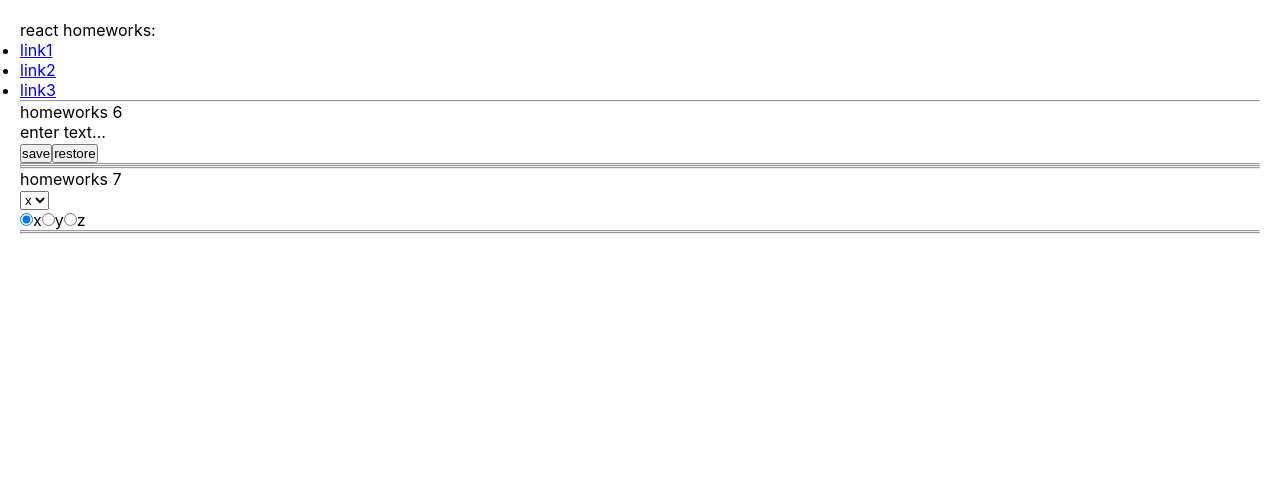
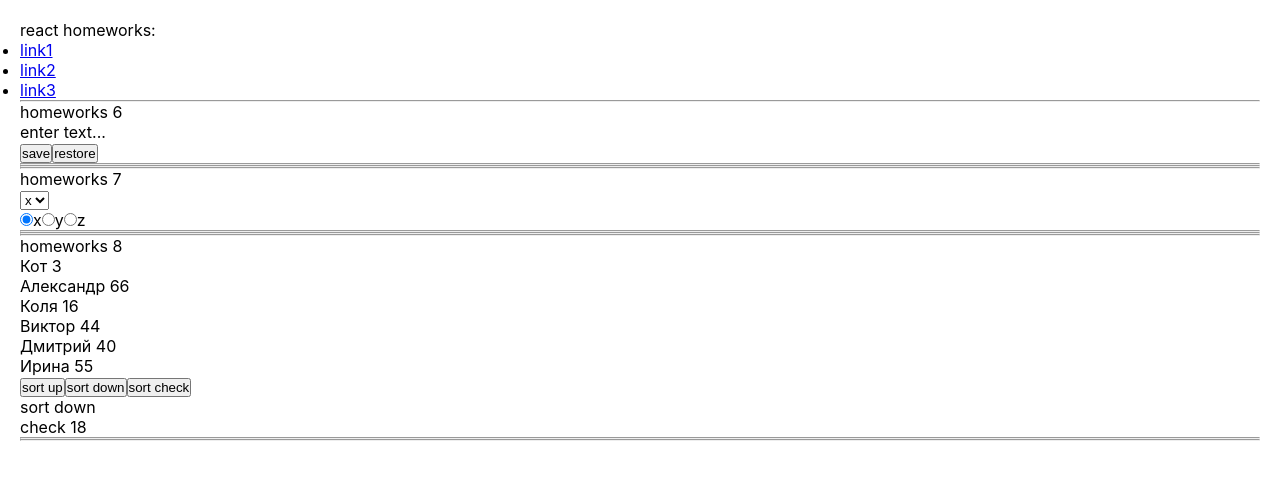
Before and after one commit to mates4352/React-tasks-Ignat, a React (Create React App) app: page / in a window 1280 px wide. Shown: the top 480 px of the page. Built offline with nearby package versions, Linux system fonts and the light colour scheme.

Commit message:
Add lesson 8

```diff
--- a/src/p1-main/m1-ui/u1-app/App.tsx
+++ b/src/p1-main/m1-ui/u1-app/App.tsx
@@ -3,6 +3,7 @@ import s from './App.module.css'
 import HW5 from "../../../p2-homeworks/h5/HW5";
 import HW6 from '../../../p2-homeworks/h6/HW6';
 import HW7 from "../../../p2-homeworks/h7/HW7";
+import HW8 from "../../../p2-homeworks/h8/HW8";
 
 function App() {
    return (
@@ -11,6 +12,7 @@ function App() {
           <HW5/>
           <HW6/>
           <HW7/>
+          <HW8/>
        </div>
    );
 }
--- a/src/p2-homeworks/h8/HW8.tsx
+++ b/src/p2-homeworks/h8/HW8.tsx
@@ -2,9 +2,11 @@ import React, {useState} from 'react'
 import {homeWorkReducer} from './bll/homeWorkReducer'
 import SuperButton from '../h4/common/c2-SuperButton/SuperButton'
 
-// export type UserType =
+export type UserType = Array<User>
 
-const initialPeople = [
+export type User = {_id: number, name: string, age: number}
+
+const initialPeople: UserType = [
     {_id: 0, name: 'Кот', age: 3},
     {_id: 1, name: 'Александр', age: 66},
     {_id: 2, name: 'Коля', age: 16},
@@ -14,16 +16,18 @@ const initialPeople = [
 ]
 
 function HW8() {
-    const [people, setPeople] = useState<any>(initialPeople) // need to fix any
+    const [people, setPeople] = useState<UserType>(initialPeople) // need to fix any
 
     // need to fix any
-    const finalPeople = people.map((p: any) => (
+    const finalPeople = people.map((p: User) => (
         <div key={p._id}>
-            some name, age
+           {p.name} {p.age}
         </div>
     ))
 
     const sortUp = () => setPeople(homeWorkReducer(initialPeople, {type: 'sort', payload: 'up'}))
+    const sortDown = () => setPeople(homeWorkReducer(initialPeople, {type: 'sort', payload: 'down'}))
+    const sortCheck = () => setPeople(homeWorkReducer(initialPeople, {type: 'check', payload: 18}))
 
     return (
         <div>
@@ -33,7 +37,9 @@ function HW8() {
             {/*should work (должно работать)*/}
             {finalPeople}
 
-            <div><SuperButton onClick={sortUp}>sort up</SuperButton></div>
+            <SuperButton onClick={sortUp}>sort up</SuperButton>
+            <SuperButton onClick={sortDown}>sort down</SuperButton>
+            <SuperButton onClick={sortCheck}>sort check</SuperButton>
             <div>sort down</div>
             check 18
 
--- a/src/p2-homeworks/h8/bll/homeWorkReducer.ts
+++ b/src/p2-homeworks/h8/bll/homeWorkReducer.ts
@@ -1,12 +1,34 @@
-export const homeWorkReducer = (state: any, action: any): any => { // need to fix any
+import {UserType} from "../HW8";
+
+type actionType = actionSortUp | actionSortDown | actionSortCheck;
+type actionSortUp = {type: 'sort', payload: 'up'};
+type actionSortDown = {type: 'sort', payload: 'down'};
+type actionSortCheck = {type: 'check', payload: 18};
+
+export const homeWorkReducer = (state: UserType, action: actionType): UserType => { // need to fix any
     switch (action.type) {
         case 'sort': {
-            // need to fix
-            return state
+            const newState = [...state]
+            return newState.sort((a, b) => {
+                let nameA= a.name.toLowerCase(), nameB=b.name.toLowerCase()
+                if(action.payload === 'up'){
+                    if (nameA < nameB)
+                        return -1
+                    if (nameA > nameB)
+                        return 1
+                    return 0
+                }
+                else {
+                    if (nameA > nameB)
+                        return -1
+                    if (nameA < nameB)
+                        return 1
+                    return 0
+                }
+            })
         }
         case 'check': {
-            // need to fix
-            return state
+            return state.filter(item => item.age > action.payload)
         }
         default: return state
     }
```
Also changed, not shown: 1 other file (tests, documents, lock files or other folders).
